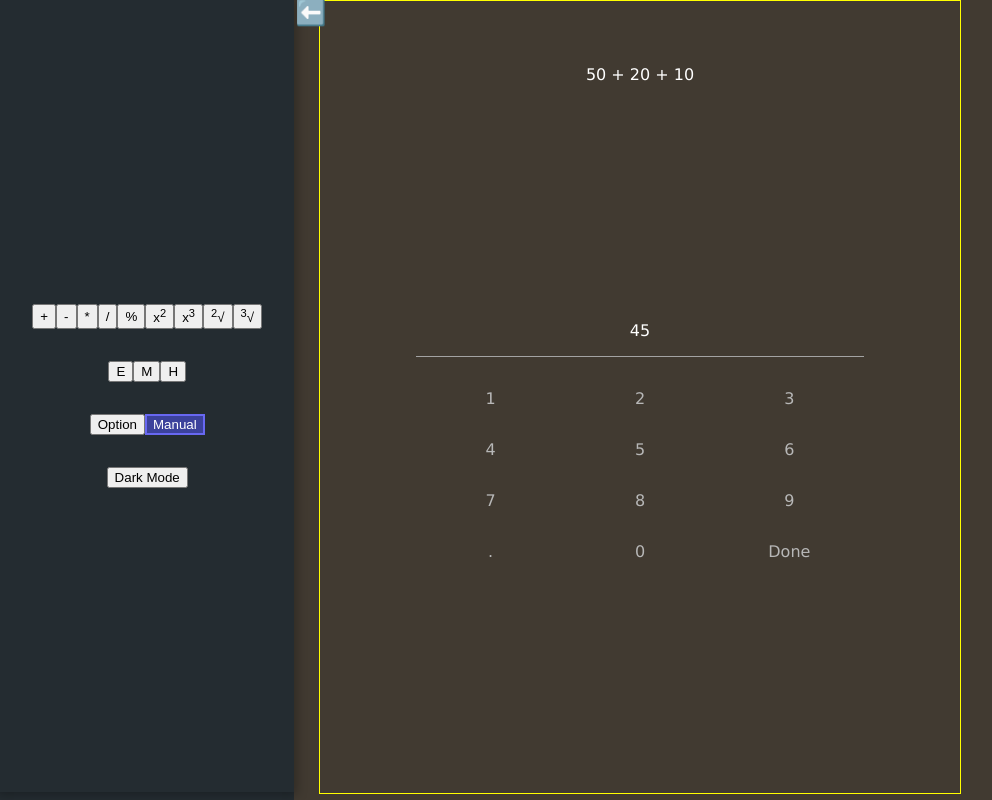
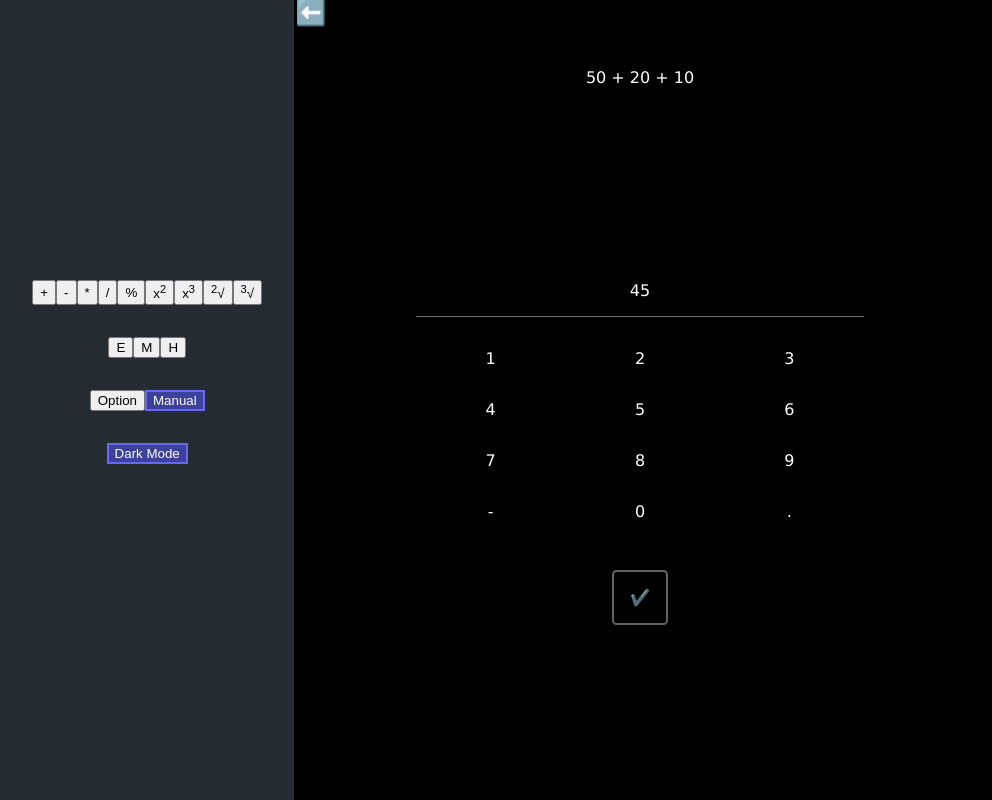
Before and after one commit to kaifussain/MindDigits, a React (Vite) app: page / in a window 1280 px wide. Both pictures are taken after a click on the button "➡️". Shown: the whole page, without its empty margins (0-992 px from the left). Built offline with nearby package versions, Linux system fonts and the light colour scheme.

Commit message:
c-m-3:better manual mode layout + toggle darkMode, not in sidebar

```diff
--- a/src/App.css
+++ b/src/App.css
@@ -2,7 +2,15 @@
   display: grid;
   place-content: center;
   font-family: 'Lucida Sans', 'Lucida Sans Regular', 'Lucida Grande', 'Lucida Sans Unicode', Geneva, Verdana, sans-serif;
-
+  min-height: 100vh;
+}
+.darkMode{
+  background-color: black;
+  color: white;
+}
+.lightMode{
+  background-color: rgb(214, 214, 214);
+  color: black;
 }
 .flex{
   display: flex;
--- a/src/App.jsx
+++ b/src/App.jsx
@@ -1,17 +1,24 @@
-import { useEffect, useState } from 'react'
-import './App.css'
-import Mainbar from './components/Mainbar'
-import Sidebar from './components/Sidebar'
+import { useEffect, useState } from "react";
+import "./App.css";
+import Mainbar from "./components/Mainbar";
+import Sidebar from "./components/Sidebar";
 
 function App() {
   const [isAnsManual, setIsAnsManual] = useState(true);
+  const [darkMode, setDarkMode] = useState(true);
 
   return (
-    <div id='app'>
-      <Sidebar isAnsManual={isAnsManual} setIsAnsManualFalse={()=>setIsAnsManual(false)} setIsAnsManualTrue={()=>setIsAnsManual(true)}/>
-      <Mainbar isAnsManual={isAnsManual}/>
+    <div id="app" className={darkMode ? "darkMode" : "lightMode"}>
+      <Sidebar
+        isAnsManual={isAnsManual}
+        setIsAnsManualFalse={() => setIsAnsManual(false)}
+        setIsAnsManualTrue={() => setIsAnsManual(true)}
+        darkMode={darkMode}
+        toggleDarkMode={() => setDarkMode(!darkMode)}
+      />
+      <Mainbar isAnsManual={isAnsManual} />
     </div>
-  )
+  );
 }
 
-export default App
+export default App;
--- a/src/components/Mainbar.css
+++ b/src/components/Mainbar.css
@@ -1,5 +1,5 @@
 #Mainbar{
-    border:1px solid yellow;
+    /* border:1px solid yellow; */
     min-width: 340px;
     width:50vw;
     height: 99vh;
--- a/src/components/Sidebar.css
+++ b/src/components/Sidebar.css
@@ -26,7 +26,6 @@
     padding:1.5rem;
     height: 93%;
     gap:2rem;
-    box-shadow: 0 0 10px 3px rgba(0, 0, 0, 0.277);
 }
 .selected{
     background-color: rgb(60, 66, 156);
--- a/src/components/Sidebar.jsx
+++ b/src/components/Sidebar.jsx
@@ -1,4 +1,4 @@
-import React, { useEffect, useState } from "react";
+import React, { useState } from "react";
 import "./Sidebar.css";
 
 const Sidebar = (props) => {
@@ -17,17 +17,24 @@ const Sidebar = (props) => {
         {sideBarOpened ? "⬅️" : "➡️"}
       </button>
       <div style={style4inner} id="sidebarInnerDiv">
-
         <div className="flex">
           <button>+</button>
           <button>-</button>
           <button>*</button>
           <button>/</button>
           <button>%</button>
-          <button>x<sup>2</sup></button>
-          <button>x<sup>3</sup></button>
-          <button><sup>2</sup>√</button>
-          <button><sup>3</sup>√</button>
+          <button>
+            x<sup>2</sup>
+          </button>
+          <button>
+            x<sup>3</sup>
+          </button>
+          <button>
+            <sup>2</sup>√
+          </button>
+          <button>
+            <sup>3</sup>√
+          </button>
         </div>
         <div className="flex">
           <button>E</button>
@@ -35,11 +42,21 @@ const Sidebar = (props) => {
           <button>H</button>
         </div>
         <div className="flex">
-          <button className={props.isAnsManual?'':'selected'} onClick={props.setIsAnsManualFalse}>Option</button>
-          <button className={props.isAnsManual?'selected':''} onClick={props.setIsAnsManualTrue}>Manual</button>
+          <button
+            className={props.isAnsManual ? "" : "selected"}
+            onClick={props.setIsAnsManualFalse}
+          >
+            Option
+          </button>
+          <button
+            className={props.isAnsManual ? "selected" : ""}
+            onClick={props.setIsAnsManualTrue}
+          >
+            Manual
+          </button>
         </div>
         <div className="no-break-line flex">
-          <button>Dark Mode</button>
+          <button onClick={()=>props.toggleDarkMode()} className={props.darkMode?"selected" : ""}>Dark Mode</button>
         </div>
       </div>
     </div>
--- a/src/components/sub-components/AnsManual.css
+++ b/src/components/sub-components/AnsManual.css
@@ -2,7 +2,7 @@
     width: 70%;
 }
 #AnsManual_screen{
-    border-bottom:1px solid rgb(163, 163, 163);
+    border-bottom:1px solid rgb(112, 112, 112);
     text-align: center;
     padding:1rem;
 }
@@ -12,10 +12,20 @@
     margin-top: 16px;
 }
 #AnsManual_buttons_body >* {
-    color:rgb(183, 183, 183);
+    /* color:rgb(183, 183, 183); */
     text-align: center;
     padding:1rem;
+    cursor: pointer;
+    transition: .1s;
+}
+#AnsManual_buttons_body>*:last-child {
+    outline: 2px solid rgb(99, 99, 99);
+    grid-column-start: 2;
+    width: fit-content;
+    margin: auto;
+    border-radius: 5%;
+    margin-top: 35px;
 }
 #AnsManual_buttons_body >*:active {
-    background-color: rgb(82, 82, 82);
+    transform: scale(0.8);
 }
--- a/src/components/sub-components/AnsManual.jsx
+++ b/src/components/sub-components/AnsManual.jsx
@@ -16,9 +16,10 @@ const AnsManual = () => {
         <div>7</div>
         <div>8</div>
         <div>9</div>
+        <div>-</div>
+        <div>0</div>
         <div>.</div>
-        <div>0</div>
-        <div>Done</div>
+        <div>✔️</div>
       </div>
     </div>
   )
--- a/src/index.css
+++ b/src/index.css
@@ -1,7 +1,9 @@
 :root{
-  background-color: #413a31;
-  color:white;
+  background-color: black;
 }
+ *{
+  box-sizing: border-box;
+ }
 body{
   margin:0;
   padding:0;
```
